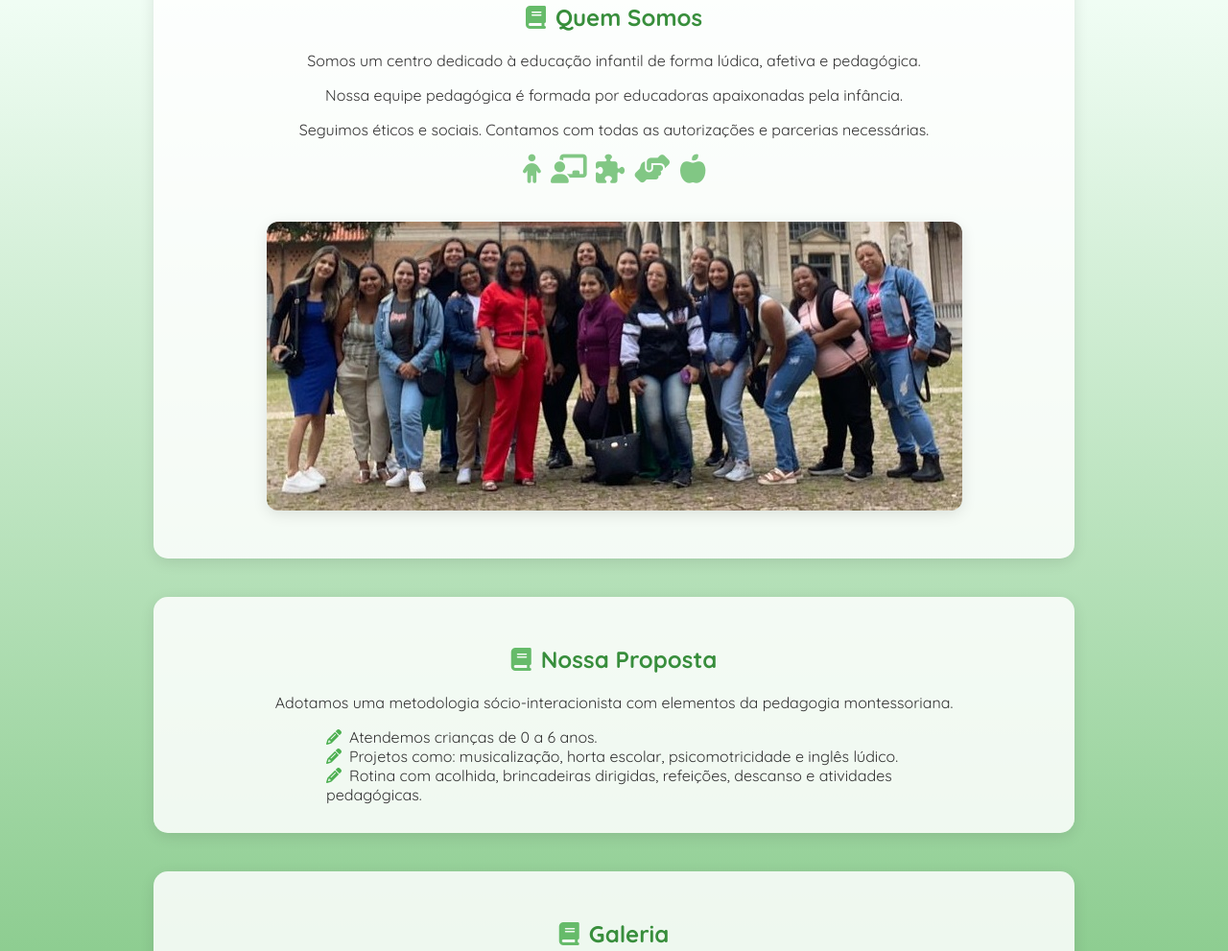
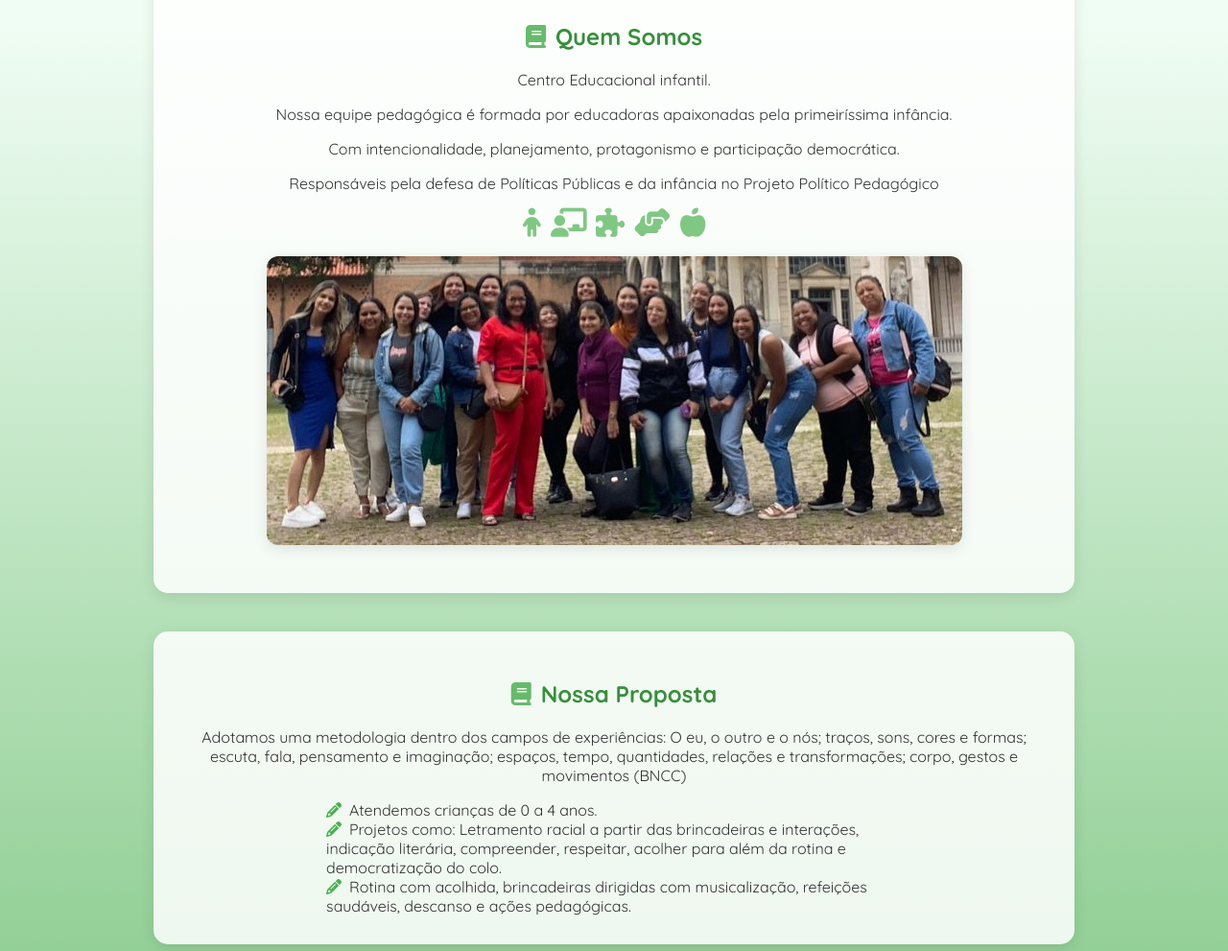
Before and after one commit to AbnerSantos123/CEI-Estrela-cadente, a plain HTML site: page index.html in a window 1280 px wide. Shown: the part 742-1733 px from the top of the page at 96% size. Drawn offline with Linux system fonts and the light colour scheme.

Commit message:
Update index.html

```diff
--- a/index.html
+++ b/index.html
@@ -283,13 +283,13 @@
     </nav>
     <div class="logo">
       <!-- Coloque aqui sua imagem de logo (formato círculo preferível) -->
-      <img src="logo-do-cei.png" alt="Logo CEI" />
+      <img src="logo-cei.jpeg" alt="Logo CEI" />
     </div>
   </header>
 
   <section id="inicio" class="visible">
     <h1>Bem-vindos ao nosso CEI!</h1>
-    <p class="slogan">É preciso de uma aldeia intreira para educar uma criança</p>
+    <p class="slogan">É preciso de uma aldeia inteira para educar uma criança</p>
     <div class="highlights">
       <div class="card">
         <h3>Missão</h3>
@@ -297,7 +297,7 @@
       </div>
       <div class="card">
         <h3>Diferenciais</h3>
-        <p>Alimentação saudável, equipe qualificada, pedagogia montessoriana.</p>
+        <p>Alimentação saudável/sustentável, equipe qualificada e antirracistas, pedagogia montessoriana dentro das práticas cotidianas, diferenças étnicas</p>
       </div>
       <div class="card">
         <h3>Agende uma Visita</h3>
@@ -308,9 +308,10 @@
 
   <section id="quem-somos">
     <h2>Quem Somos</h2>
-    <p>Somos um centro dedicado à educação infantil de forma lúdica, afetiva e pedagógica.</p>
-    <p>Nossa equipe pedagógica é formada por educadoras apaixonadas pela infância.</p>
-    <p>Seguimos éticos e sociais. Contamos com todas as autorizações e parcerias necessárias.</p>
+    <p>Centro Educacional infantil.</p>
+    <p>Nossa equipe pedagógica é formada por educadoras apaixonadas pela primeiríssima infância.</p>
+    <p>Com intencionalidade, planejamento, protagonismo e participação democrática.</p>
+    <p>Responsáveis pela defesa de Políticas Públicas e da infância no Projeto Político Pedagógico</p>
     <div class="icon-gallery">
       <i class="fas fa-child"></i>
       <i class="fas fa-chalkboard-teacher"></i>
@@ -318,7 +319,6 @@
       <i class="fas fa-hands-helping"></i>
       <i class="fas fa-apple-alt"></i>
     </div>
-    <br>
     <div class="foto-equipe">
   <img src="professoras.jpeg" alt="Equipe Pedagógica">
 </div>
@@ -326,11 +326,11 @@
 
   <section id="proposta">
     <h2>Nossa Proposta</h2>
-    <p>Adotamos uma metodologia sócio-interacionista com elementos da pedagogia montessoriana.</p>
+    <p>Adotamos uma metodologia dentro dos campos de experiências: O eu, o outro e o nós; traços, sons, cores e formas; escuta, fala, pensamento e imaginação; espaços, tempo, quantidades, relações e transformações; corpo, gestos e movimentos (BNCC)</p>
     <ul class="icon-list">
-      <li>Atendemos crianças de 0 a 6 anos.</li>
-      <li>Projetos como: musicalização, horta escolar, psicomotricidade e inglês lúdico.</li>
-      <li>Rotina com acolhida, brincadeiras dirigidas, refeições, descanso e atividades pedagógicas.</li>
+      <li>Atendemos crianças de 0 a 4 anos.</li>
+      <li>Projetos como: Letramento racial a partir das brincadeiras e interações, indicação literária, compreender, respeitar, acolher para além da rotina e democratização do colo.</li>
+      <li>Rotina com acolhida, brincadeiras dirigidas com musicalização, refeições saudáveis, descanso e ações pedagógicas.</li>
     </ul>
   </section>
 
```
